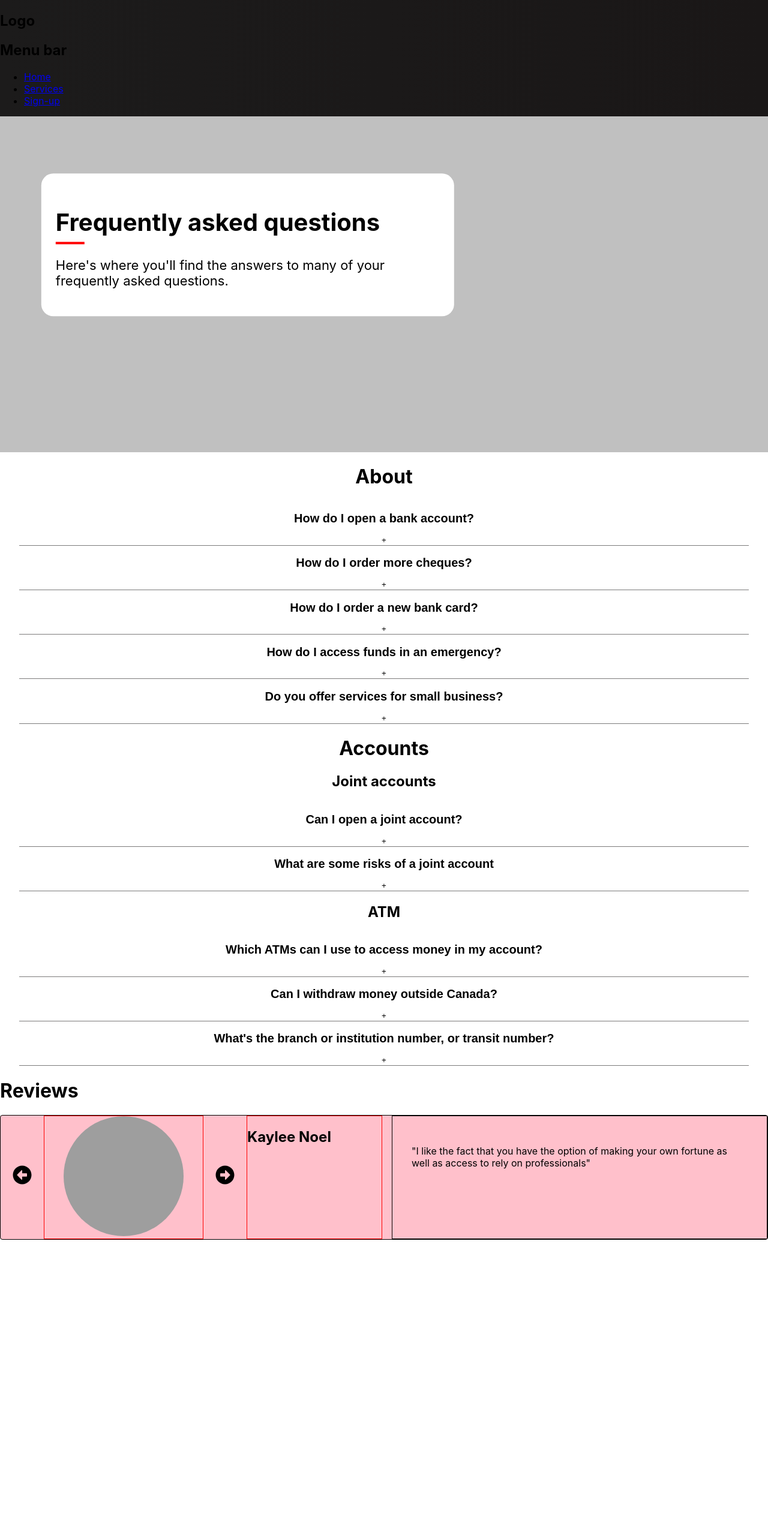
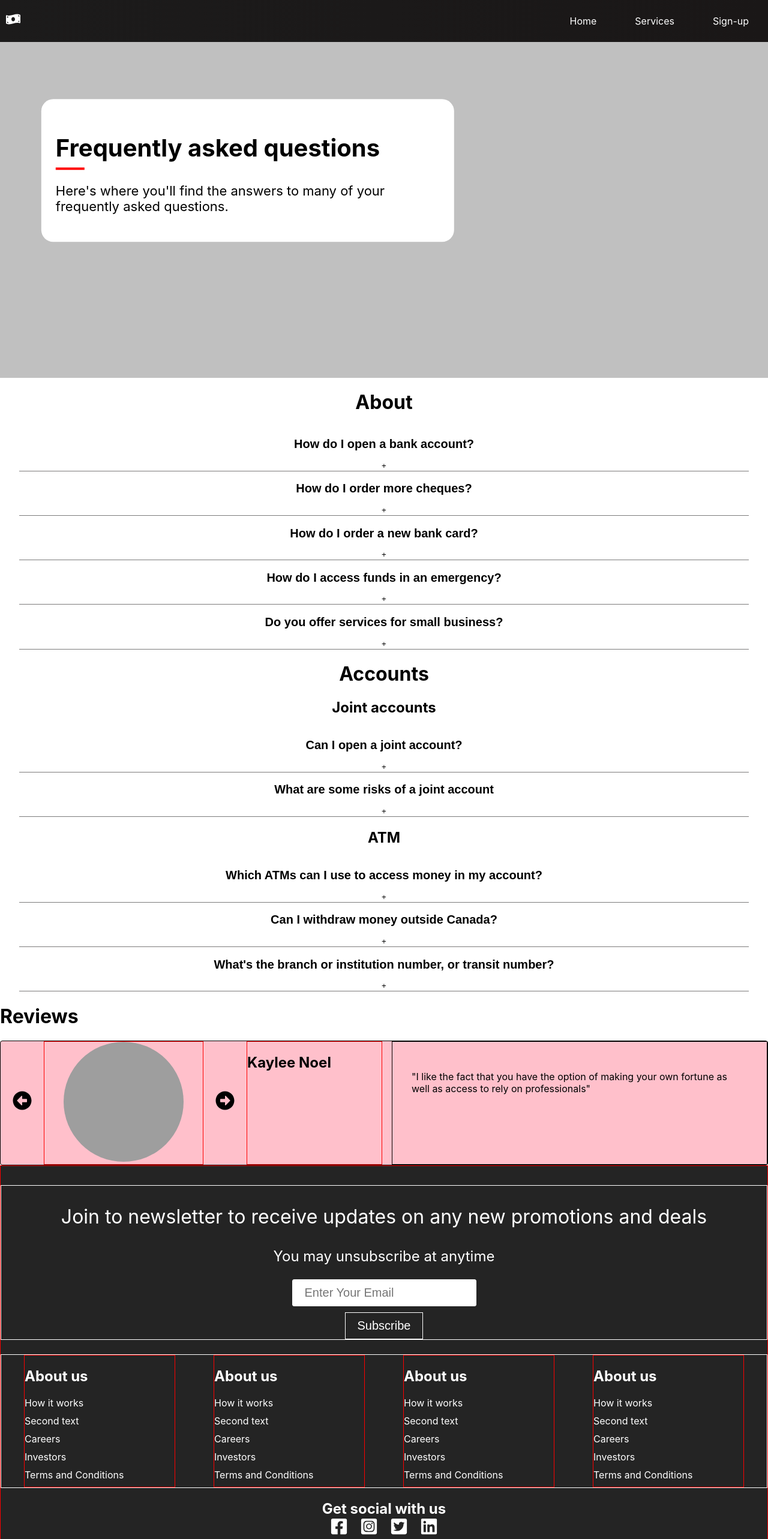
Before and after one commit to eugenehan94/react-webpage-project, a React (Create React App) app: page / in a window 1280 px wide. Shown: the top 2566 px of the page at 60% size. Before the commit the page ends 2067 px from the top, so only its background shows below. Built offline with nearby package versions, Linux system fonts and the light colour scheme; grey boxes are pictures that could not be loaded.

Commit message:
updated components

```diff
--- a/src/App.js
+++ b/src/App.js
@@ -14,6 +14,8 @@ import AboutAtm from "./components/AboutAtm";
 import atmData from "./data/AtmData";
 
 import Review from "./components/Review";
+
+import Footer from "./components/Footer";
 
 function App() {
   const [about, setAbout] = useState(aboutData);
@@ -44,6 +46,7 @@ function App() {
       </div>
       <h1>Reviews</h1>
       <Review />
+      <Footer />
     </div>
   );
 }
--- a/src/components/Footer.js
+++ b/src/components/Footer.js
@@ -0,0 +1,97 @@
+import React from "react";
+import {
+  FaFacebookSquare,
+  FaInstagramSquare,
+  FaTwitterSquare,
+  FaLinkedin,
+} from "react-icons/fa";
+
+function Footer() {
+  return (
+    <div className="footer-container">
+      <section className="footer-subscribe">
+        <p className="footer-subscribe-title">
+          Join to newsletter to receive updates on any new promotions and deals
+        </p>
+        <p className="footer-subscribe-text">You may unsubscribe at anytime</p>
+        <div>
+          <form>
+            <input
+              type="email"
+              placeholder="Enter Your Email"
+              className="footer-input"
+            ></input>
+          </form>
+          <button className="footer-subscribe-btn">Subscribe</button>
+        </div>
+      </section>
+
+      <div className="footer-links-container">
+        <div className="footer-items">
+          <div className="footer-links">
+            <h2>About us</h2>
+            <a href="#">How it works</a>
+            <a href="#">Second text</a>
+            <a href="#">Careers</a>
+            <a href="#">Investors</a>
+            <a href="#">Terms and Conditions</a>
+          </div>
+          <div className="footer-links">
+            <h2>About us</h2>
+            <a href="#">How it works</a>
+            <a href="#">Second text</a>
+            <a href="#">Careers</a>
+            <a href="#">Investors</a>
+            <a href="#">Terms and Conditions</a>
+          </div>
+        </div>
+
+        <div className="footer-items">
+          <div className="footer-links">
+            <h2>About us</h2>
+            <a href="#">How it works</a>
+            <a href="#">Second text</a>
+            <a href="#">Careers</a>
+            <a href="#">Investors</a>
+            <a href="#">Terms and Conditions</a>
+          </div>
+          <div className="footer-links">
+            <h2>About us</h2>
+            <a href="#">How it works</a>
+            <a href="#">Second text</a>
+            <a href="#">Careers</a>
+            <a href="#">Investors</a>
+            <a href="#">Terms and Conditions</a>
+          </div>
+        </div>
+      </div>
+      <section className="footer-socialMediaIcon">
+        <div className="footer-socialMediaIcon-items">
+          <h2>Get social with us</h2>
+          <div className="socialMediaIcons">
+            <a href="http://www.facebook.com" className="socialMediaLinks">
+              <FaFacebookSquare />
+            </a>
+
+            <a href="http://www.instagram.com" className="socialMediaLinks">
+              <FaInstagramSquare />
+            </a>
+
+            <a href="http://www.twitter.com" className="socialMediaLinks">
+              <FaTwitterSquare />
+            </a>
+
+            <a href="http://www.linkedin.com" className="socialMediaLinks">
+              <FaLinkedin />
+            </a>
+          </div>
+        </div>
+      </section>
+      <div className="footer-copyright">
+        <p>Website – Copyright © 2021.</p>
+      </div>
+    </div>
+  );
+}
+
+export default Footer;
--- a/src/components/NavBar.js
+++ b/src/components/NavBar.js
@@ -1,30 +1,44 @@
 import React, { useState } from "react";
 import "../index.css";
-
+import { FaMoneyBillWave, FaList } from "react-icons/fa";
 function NavBar() {
   const [click, setClick] = useState(false);
+
+  const clickHandler = () => {
+    setClick(!click);
+  };
 
   return (
     <>
       <nav className="navbar">
         <div className="navbar-container">
-          <div>
-            <h1>Logo</h1>
+          <div className="navbar-logo">
+            <h1>
+              <FaMoneyBillWave />
+            </h1>
           </div>
 
-          <div>
-            <h1>Menu bar</h1>
+          <div className="navbar-menu" onClick={clickHandler}>
+            <h1>
+              <FaList />
+            </h1>
           </div>
 
-          <ul className={/click ?  "menu active" : "menu"/}>
-            <li className={/item/}>
-              <a href="#">Home</a>
+          <ul className="navbar-item-container">
+            <li className="navbar-items">
+              <a href="#" className="navbar-links">
+                Home
+              </a>
             </li>
-            <li className={/item/}>
-              <a href="#">Services</a>
+            <li className="navbar-items">
+              <a href="#" className="navbar-links">
+                Services
+              </a>
             </li>
-            <li className={/item/}>
-              <a href="#">Sign-up</a>
+            <li className="navbar-items">
+              <a href="#" className="navbar-links">
+                Sign-up
+              </a>
             </li>
           </ul>
         </div>
--- a/src/index.css
+++ b/src/index.css
@@ -18,6 +18,52 @@ code {
   top: 0;
   z-index: 1;
   display: flex;
+}
+.navbar-container {
+  display: flex;
+  align-items: center;
+  justify-content: center;
+}
+.navbar-logo {
+  color: #ffffff;
+  cursor: pointer;
+  margin-left: 10px;
+}
+
+.navbar-menu {
+  display: none;
+}
+
+.navbar-item-container {
+  position: absolute;
+  top: 0;
+  right: 0;
+  transform: translate(0%, 45%);
+}
+.navbar-items {
+  list-style-type: none;
+  display: inline;
+}
+.navbar-links {
+  color: #ffffff;
+  text-decoration: none;
+  margin: 0 2rem;
+}
+
+@media screen and (max-width: 600px) {
+  .navbar-menu {
+    display: block;
+    top: 0;
+    right: 0;
+    position: absolute;
+    color: #ffffff;
+    transform: translate(-20%, 0%);
+    cursor: pointer;
+  }
+
+  .navbar-links {
+    display: none;
+  }
 }
 
 .head-background {
@@ -124,3 +170,97 @@ code {
 .faq-content {
   border-bottom: 1px solid rgb(124, 123, 123);
 }
+
+.footer-container {
+  background-color: #242424;
+  justify-content: center;
+  align-self: center;
+  padding: 2rem 0 2rem 0;
+  border: 1px solid red;
+}
+.footer-subscribe {
+  color: #ffffff;
+  flex-direction: column;
+  align-items: center;
+  justify-content: center;
+  margin-bottom: 24px;
+  text-align: center;
+  border: 1px solid white;
+}
+.footer-subscribe-title {
+  font-size: 32px;
+}
+.footer-subscribe-text {
+  font-size: 24px;
+}
+.footer-input {
+  outline: none;
+  border: 1px solid white;
+  border-radius: 3px;
+  font-size: 20px;
+  padding: 10px 20px;
+  margin-bottom: 10px;
+}
+.footer-subscribe-btn {
+  background-color: transparent;
+  color: #ffffff;
+  padding: 10px 20px;
+  border: 1px solid #ffffff;
+  font-size: 20px;
+}
+
+.footer-links-container {
+  display: flex;
+  justify-content: center;
+
+  border: 1px solid white;
+}
+.footer-items {
+  display: flex;
+}
+.footer-links {
+  border: 1px solid red;
+  display: flex;
+  flex-direction: column;
+  align-items: flex-start;
+  width: 250px;
+  margin: 0 2rem;
+}
+.footer-links h2 {
+  margin-bottom: 20px;
+  color: #ffffff;
+}
+.footer-links a {
+  text-decoration: none;
+  color: #ffffff;
+  margin-bottom: 10px;
+}
+.footer-links a:hover {
+  color: #e9dbdb;
+}
+.footer-socialMediaIcon-items h2 {
+  color: #ffffff;
+  text-align: center;
+  margin-bottom: 0;
+}
+.socialMediaIcons {
+  display: flex;
+  justify-content: center;
+  margin-bottom: 10px;
+}
+.socialMediaLinks {
+  color: #ffffff;
+  font-size: 30px;
+  padding: 0 10px;
+}
+
+.footer-copyright {
+  border-top: 1px solid #ffffff;
+  display: flex;
+  align-items: center;
+  justify-content: center;
+}
+.footer-copyright p {
+  color: #ffffff;
+  text-align: center;
+}
```
